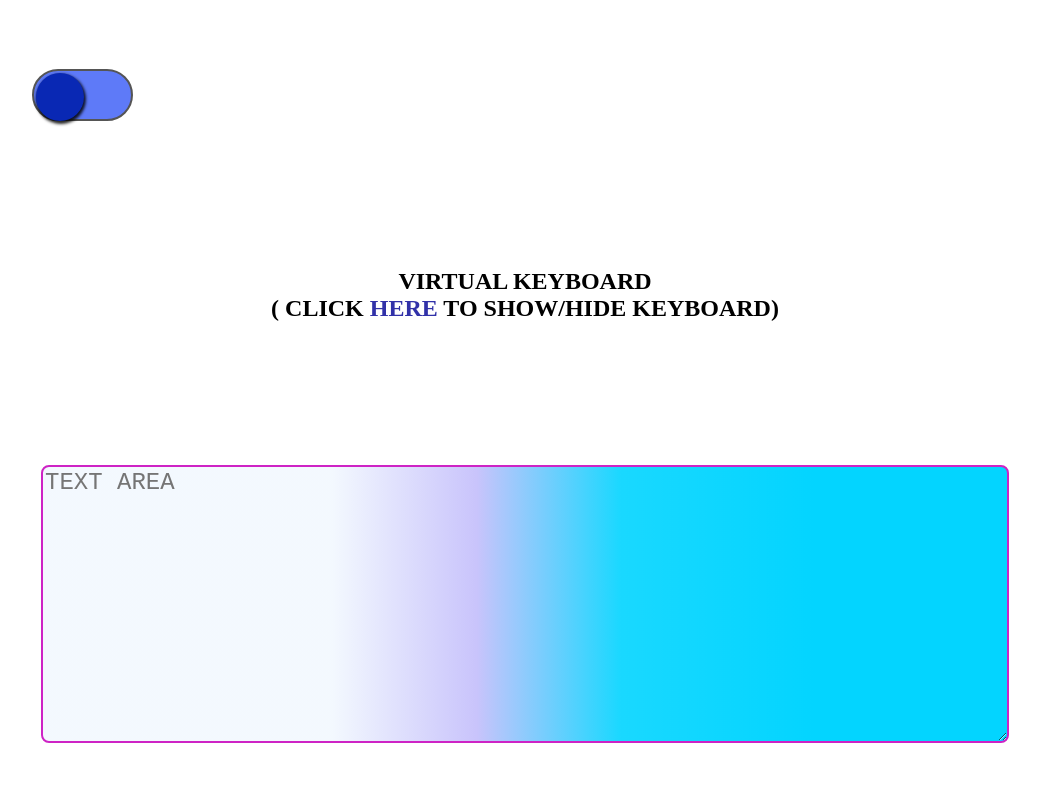
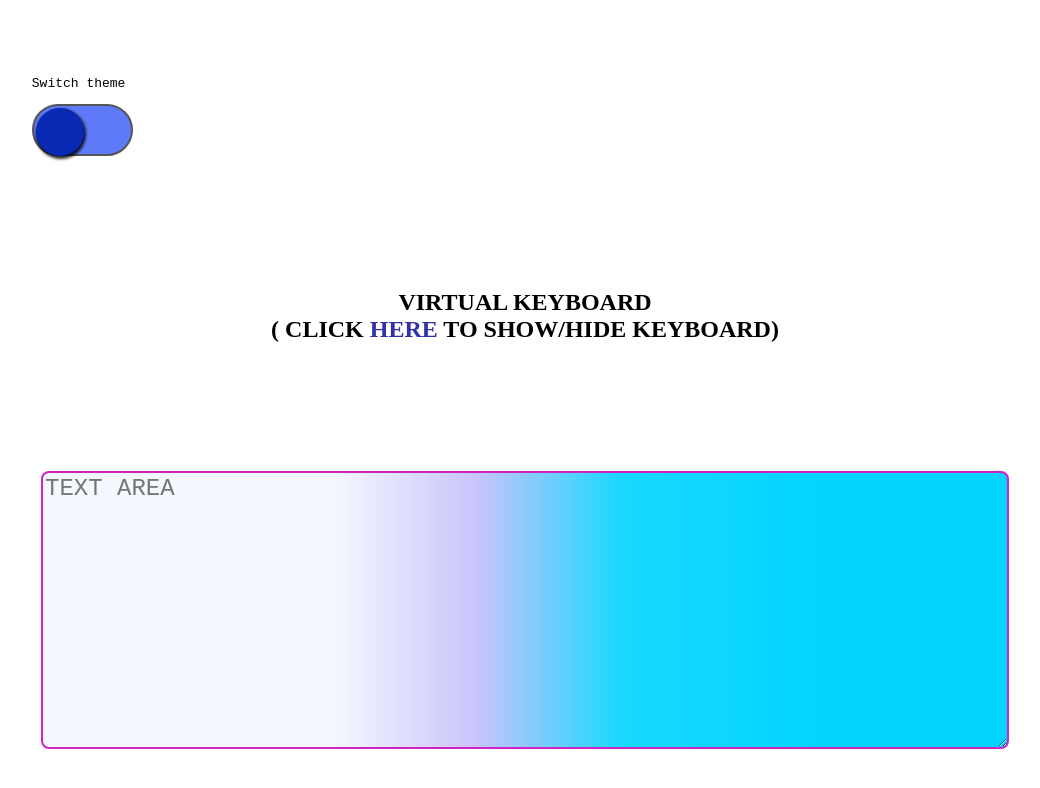
Before and after one commit to adis-aljic/virtualKeyboard, a plain HTML site: page index.html in a window 1280 px wide. Shown: the whole page, without its empty margins (115-1155 px from the left). Drawn offline with Linux system fonts and the light colour scheme.

Commit message:
added switch theme headline

```diff
--- a/index.css
+++ b/index.css
@@ -298,3 +298,6 @@ h2 {
 .switch_theme input[type=checkbox] {
     display: none;
 }
+.switch_theme p {
+    font-family: monospace;
+}
--- a/index.html
+++ b/index.html
@@ -12,6 +12,7 @@
 <body>
         <div class="main">
                 <div class="switch_theme">
+                        <p>Switch theme</p>
                         <input type="checkbox" id="switch_theme">
                         <label for="switch_theme"></label>
                 </div>
```
